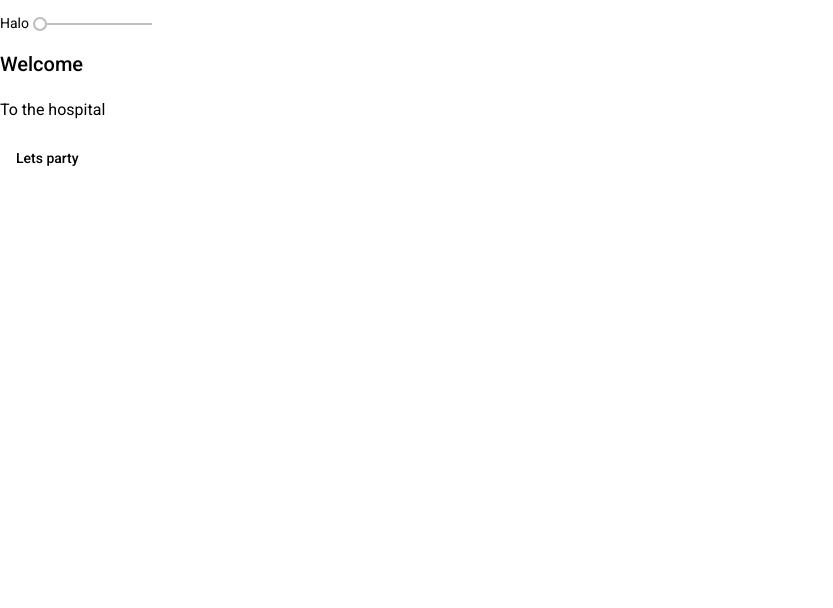
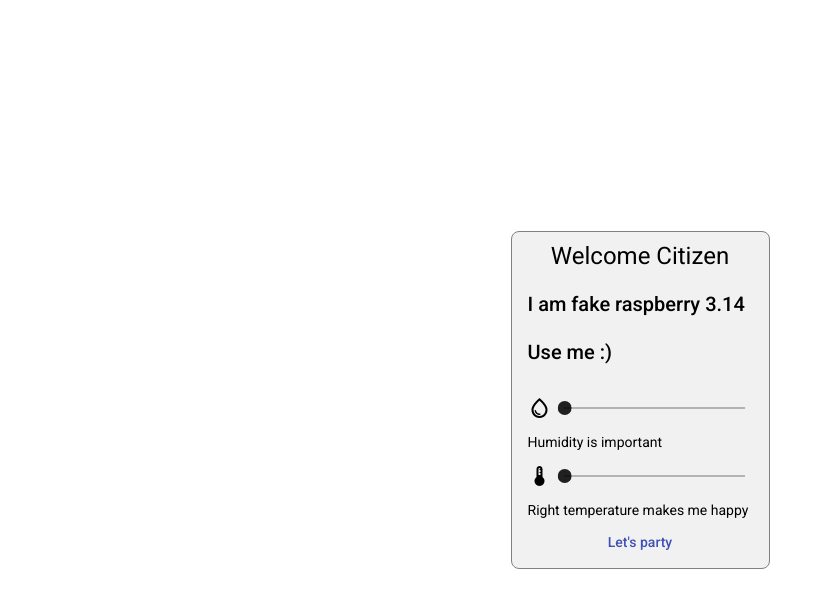
Before and after one commit to MarekStancik/iot-fake-pi, an Angular app: page / in a window 1280 px wide. Shown: the top 608 px of the page, without its empty margins (0-833 px from the left). Built offline with nearby package versions, Linux system fonts and the light colour scheme.

Commit message:
Added fancy stuff

```diff
--- a/src/app/app.component.html
+++ b/src/app/app.component.html
@@ -1,7 +1,18 @@
-<div>
-  Halo
-  <mat-slider aria-label="unit(s)"></mat-slider>
-  <h2>Welcome</h2>
-  <h3>To the hospital</h3>
-  <button mat-button>Lets party</button>
+<div class="content-wrapper">
+  <div class="content-box">
+    <h1>Welcome Citizen</h1>
+    <h2>I am fake raspberry 3.14</h2>
+    <h2>Use me {{smiley$ | async}}</h2>
+    <div>
+      <mat-icon class="material-icons-outlined">water_drop</mat-icon>
+      <mat-slider (input)="onHumidityChange($event)" [displayWith]="displayHumidity" [ngModel]="humidity" [max]="maxHumidity" thumbLabel aria-label="unit(s)"></mat-slider>
+    </div>
+    <span>{{humidityStatus$ | async}}</span>
+    <div>
+      <mat-icon class="material-icons-outlined">thermostat</mat-icon>
+      <mat-slider (input)="onTempChange($event)" [displayWith]="displayTemperature" [ngModel]="temperature" [min]="minTemperature" [max]="maxTemperature" thumbLabel aria-label="unit(s)"></mat-slider>
+    </div>
+    <span>{{temperatureStatus$ | async}}</span>
+    <button (click)="submit()" color="primary" mat-button>Let's party</button>
+  </div>
 </div>
--- a/src/app/app.component.scss
+++ b/src/app/app.component.scss
@@ -1,3 +1,44 @@
 :host {
+    height: 100%;
     display: flex;
+    flex-direction: row;
+    justify-content: center;
+
+    .content-wrapper {
+        display: flex;
+        flex-direction: column;
+        justify-content: center;
+        > .content-box {
+            display: flex;
+            flex-direction: column;
+            border: 1px solid gray;
+            background-color: rgba(122, 122, 122, 0.1);
+            padding: 8px 16px;
+            border-radius: 8px;
+            min-width: 225px;
+
+            > h1 {
+                align-self: center;
+            }
+
+            > div {
+                align-items: center;
+                display: flex;
+                flex-direction: row;
+                flex: 1 1 100%;
+
+                mat-slider {
+                    width: 100%;
+                }
+
+                mat-icon {
+                    margin-right: 8px;
+                }
+            }
+
+            button {
+                margin-top: 4px;
+            }
+        }
+    }
 }
--- a/src/app/app.component.ts
+++ b/src/app/app.component.ts
@@ -1,10 +1,59 @@
-import { Component } from '@angular/core';
+import { ChangeDetectionStrategy, Component } from '@angular/core';
+import { BehaviorSubject, Observable, timer } from "rxjs";
+import { map } from "rxjs/operators";
 
 @Component({
   selector: 'app-root',
   templateUrl: './app.component.html',
-  styleUrls: ['./app.component.scss']
+  styleUrls: ['./app.component.scss'],
+  changeDetection: ChangeDetectionStrategy.OnPush
 })
 export class AppComponent {
+  public smiley$: Observable<string> = timer(0,1000).pipe(map(num => num % 2 === 0 ? ":)" : ";)"));
 
+  // Humidity
+  public maxHumidity = 100;
+
+  public humidity: number = 0;
+
+  private humidityStatus = new BehaviorSubject("Humidity is important");
+
+  public get humidityStatus$(): Observable<any> {
+    return this.humidityStatus.pipe();
+  }
+
+  // Temperature
+  public maxTemperature = 50;
+
+  public minTemperature = 0;
+
+  public temperature: number = 0;
+
+  private temperatureStatus = new BehaviorSubject("Right temperature makes me happy");
+
+  public get temperatureStatus$(): Observable<any> {
+    return this.temperatureStatus.pipe();
+  }
+
+  public onTempChange(ev: any) {
+    this.temperature = ev.value;
+    this.temperatureStatus.next(this.temperature > this.maxTemperature - this.maxTemperature / 3 ? "Thats too hot !" : this.temperature > this.maxTemperature / 3 ?  "I kinda like it :)" : "Could you warm me up ?");
+  }
+
+  public onHumidityChange(ev: any) {
+    this.humidity = ev.value;
+    this.humidityStatus.next(this.humidity > this.maxHumidity - this.maxHumidity / 3 ? "Too much water in the potter" : this.humidity > this.maxHumidity / 3 ? "I really enjoy this" : "Im too dry");
+  }
+
+  public submit() {
+    console.log("Test: ", this.humidity, this.temperature);
+  }
+
+  public displayHumidity(value: number) {
+    return value + "%";
+  }
+
+  public displayTemperature(value: number) {
+    return value + "°C";
+  }
 }
--- a/src/index.html
+++ b/src/index.html
@@ -7,6 +7,7 @@
   <meta name="viewport" content="width=device-width, initial-scale=1">
   <link rel="preconnect" href="https://fonts.gstatic.com">
   <link href="https://fonts.googleapis.com/css2?family=Roboto:wght@300;400;500&display=swap" rel="stylesheet">
+  <link href="https://fonts.googleapis.com/icon?family=Material+Icons|Material+Icons+Outlined" rel="stylesheet">
 </head>
 <body class="mat-typography">
   <app-root></app-root>
```
Also changed, not shown: src/app/app.module.ts (+7 -3 lines).
